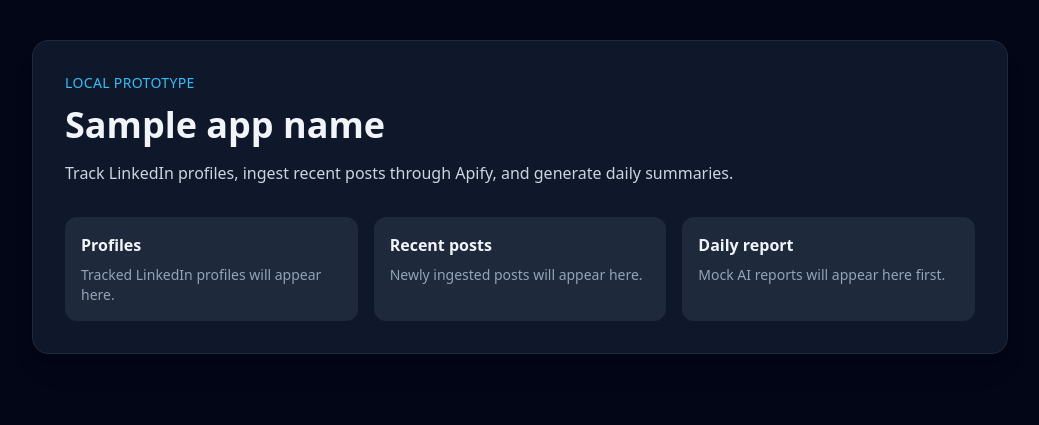
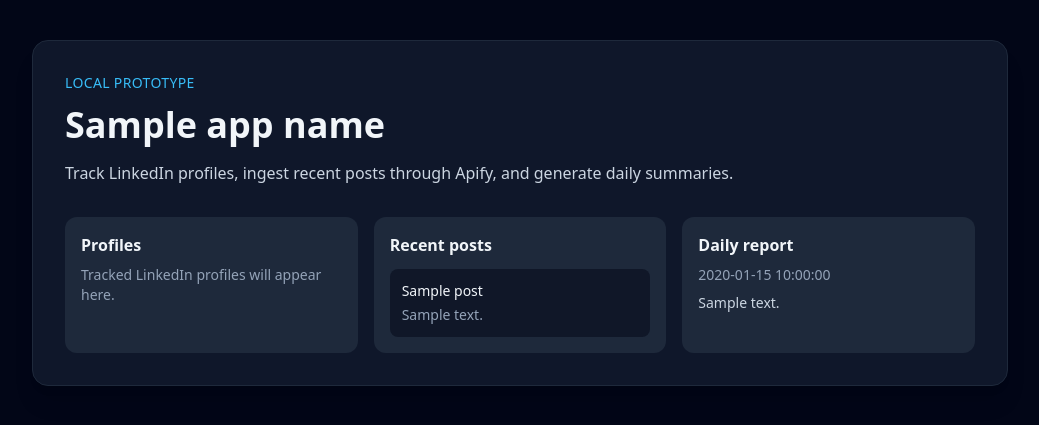
Before and after one commit to tpericle/LinkedInPulseMonitor, a FastAPI app: template app/templates/dashboard.html in a window 1280 px wide. Shown: the top 425 px of the page, without its empty margins (120-1159 px from the left). Run offline with FastAPI, Linux system fonts and the light colour scheme; the template is opened without the code that fills it: most values are stand-ins (such as "Sample title", 1, 10 or a date in 2020); some libraries are stand-ins or nearby versions.

Commit message:
feat: show recent posts and reports on dashboard

```diff
--- a/app/templates/dashboard.html
+++ b/app/templates/dashboard.html
@@ -15,11 +15,27 @@
     </div>
     <div class="rounded-xl bg-slate-800 p-4">
       <h2 class="font-semibold">Recent posts</h2>
-      <p class="mt-2 text-sm text-slate-400">Newly ingested posts will appear here.</p>
+      {% if recent_posts %}
+        <ul class="mt-3 space-y-3 text-sm text-slate-300">
+          {% for post in recent_posts %}
+            <li class="rounded-lg bg-slate-950/50 p-3">
+              <p class="font-medium text-slate-100">{{ post.author_name or "Unknown author" }}</p>
+              <p class="mt-1 text-slate-400">{{ post.content }}</p>
+            </li>
+          {% endfor %}
+        </ul>
+      {% else %}
+        <p class="mt-2 text-sm text-slate-400">Newly ingested posts will appear here.</p>
+      {% endif %}
     </div>
     <div class="rounded-xl bg-slate-800 p-4">
       <h2 class="font-semibold">Daily report</h2>
-      <p class="mt-2 text-sm text-slate-400">Mock AI reports will appear here first.</p>
+      {% if latest_report %}
+        <p class="mt-2 text-sm text-slate-400">{{ latest_report.report_date }}</p>
+        <p class="mt-2 text-sm text-slate-300">{{ latest_report.summary_text }}</p>
+      {% else %}
+        <p class="mt-2 text-sm text-slate-400">Mock AI reports will appear here first.</p>
+      {% endif %}
     </div>
   </div>
 </section>
```
Also changed, not shown: app/routers/dashboard.py (+15 -3 lines), tests/test_app_foundation.py (+68 -0 lines).
